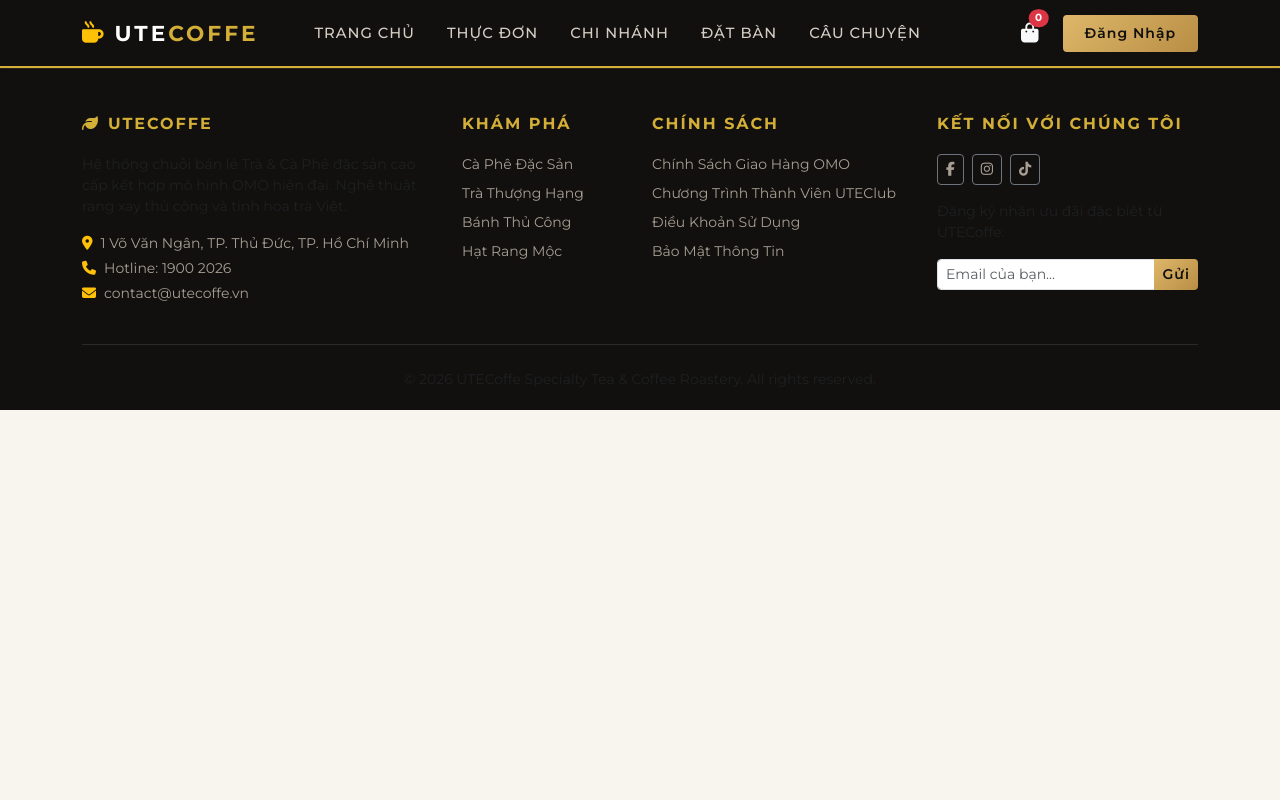
After one commit to JiaysTM17/UTECoffe, a Java web app: template src/main/webapp/WEB-INF/decorators/default.jsp in a window 1280 px wide. The commit adds this page. Run offline with Tomcat 11, a stand-in JSP engine, Linux system fonts and the light colour scheme; the template is opened without the code that fills it, so the values that code supplies are empty.

Commit message:
fix(web): resolve SiteMesh decorator prefix, CSRF login verification, and firewall dispatching

```diff
--- a/src/main/resources/application-local.properties
+++ b/src/main/resources/application-local.properties
@@ -12,3 +12,7 @@ spring.jpa.properties.hibernate.dialect=org.hibernate.dialect.H2Dialect
 spring.h2.console.enabled=true
 spring.h2.console.path=/h2-console
 spring.h2.console.settings.web-allow-others=true
+spring.sql.init.mode=never
+
+# Disable mail health indicator in local profile to ensure 200 UP health probe
+management.health.mail.enabled=false
--- a/src/main/resources/application.properties
+++ b/src/main/resources/application.properties
@@ -63,3 +63,6 @@ management.info.env.enabled=true
 info.app.name=UTECoffe Platform
 info.app.description=Specialty Tea & Coffee E-Commerce Web Platform
 info.app.version=1.0.0
+
+# Spring Security Filter Dispatcher Types (Prevent firewall rejection on internal JSP forward)
+spring.security.filter.dispatcher-types=request,async,error
--- /dev/null
+++ b/src/main/webapp/WEB-INF/decorators/default.jsp
@@ -0,0 +1,227 @@
+<%@ page contentType="text/html;charset=UTF-8" language="java" %>
+<%@ taglib prefix="c" uri="jakarta.tags.core" %>
+<!DOCTYPE html>
+<html lang="vi">
+<head>
+    <meta charset="UTF-8">
+    <meta name="viewport" content="width=device-width, initial-scale=1.0">
+    <title><sitemesh:write property='title'/> - UTECoffe Specialty Tea & Coffee</title>
+    <!-- Fonts -->
+    <link rel="preconnect" href="https://fonts.googleapis.com">
+    <link rel="preconnect" href="https://fonts.gstatic.com" crossorigin>
+    <link href="https://fonts.googleapis.com/css2?family=Montserrat:wght@300;400;500;600;700&display=swap" rel="stylesheet">
+    <!-- Bootstrap 5 CSS -->
+    <link href="https://cdn.jsdelivr.net/npm/bootstrap@5.3.3/dist/css/bootstrap.min.css" rel="stylesheet">
+    <!-- FontAwesome 6 -->
+    <link rel="stylesheet" href="https://cdnjs.cloudflare.com/ajax/libs/font-awesome/6.5.1/css/all.min.css">
+    <!-- Favicon -->
+    <link rel="icon" type="image/png" href="${pageContext.request.contextPath}/static/images/logo_icon.png">
+
+    <style>
+        :root {
+            --color-obsidian: #12100E;
+            --color-espresso: #221D1A;
+            --color-gold-primary: #D4AF37;
+            --color-gold-light: #EED59B;
+            --color-cream: #F8F5EE;
+            --color-sand: #EDE6D6;
+            --color-text-dark: #1F1D1B;
+            --color-text-muted: #7A7268;
+        }
+        body {
+            font-family: 'Montserrat', sans-serif;
+            background-color: var(--color-cream);
+            color: var(--color-text-dark);
+            min-height: 100vh;
+            display: flex;
+            flex-direction: column;
+        }
+        .navbar-utecoffe {
+            background-color: var(--color-obsidian);
+            border-bottom: 2px solid var(--color-gold-primary);
+            padding: 12px 0;
+        }
+        .navbar-brand-text {
+            color: #FFFFFF !important;
+            font-weight: 700;
+            letter-spacing: 3px;
+            font-size: 1.35rem;
+        }
+        .navbar-brand-text span {
+            color: var(--color-gold-primary);
+        }
+        .nav-link-custom {
+            color: #D6CEC5 !important;
+            font-weight: 500;
+            font-size: 0.92rem;
+            text-transform: uppercase;
+            letter-spacing: 1px;
+            padding: 8px 16px !important;
+            transition: all 0.3s ease;
+        }
+        .nav-link-custom:hover, .nav-link-custom.active {
+            color: var(--color-gold-primary) !important;
+        }
+        .btn-gold {
+            background: linear-gradient(135deg, #DEB76A, #B88E44);
+            color: #12100E;
+            font-weight: 600;
+            border: none;
+            padding: 8px 22px;
+            border-radius: 4px;
+            letter-spacing: 1px;
+            transition: all 0.3s ease;
+        }
+        .btn-gold:hover {
+            background: linear-gradient(135deg, #EED59B, #DEB76A);
+            color: #000000;
+            box-shadow: 0 4px 15px rgba(212, 175, 55, 0.3);
+        }
+        .footer-utecoffe {
+            background-color: var(--color-obsidian);
+            color: #A89F94;
+            border-top: 1px solid #2B2520;
+            margin-top: auto;
+            padding: 45px 0 20px;
+        }
+        .footer-utecoffe h5 {
+            color: var(--color-gold-primary);
+            font-size: 1rem;
+            font-weight: 700;
+            letter-spacing: 2px;
+            margin-bottom: 20px;
+        }
+        .footer-utecoffe a {
+            color: #A89F94;
+            text-decoration: none;
+            transition: color 0.2s;
+        }
+        .footer-utecoffe a:hover {
+            color: var(--color-gold-primary);
+        }
+    </style>
+    <sitemesh:write property='head'/>
+</head>
+<body>
+
+    <!-- Header Navigation -->
+    <nav class="navbar navbar-expand-lg navbar-dark navbar-utecoffe sticky-top shadow-sm">
+        <div class="container">
+            <a class="navbar-brand navbar-brand-text d-flex align-items-center" href="${pageContext.request.contextPath}/">
+                <i class="fa-solid fa-mug-hot text-warning me-2"></i>
+                UTE<span>COFFE</span>
+            </a>
+            <button class="navbar-toggler" type="button" data-bs-toggle="collapse" data-bs-target="#navbarContent">
+                <span class="navbar-toggler-icon"></span>
+            </button>
+            <div class="collapse navbar-collapse" id="navbarContent">
+                <ul class="navbar-nav me-auto mb-2 mb-lg-0 ms-lg-4">
+                    <li class="nav-item">
+                        <a class="nav-link nav-link-custom" href="${pageContext.request.contextPath}/">Trang Chủ</a>
+                    </li>
+                    <li class="nav-item">
+                        <a class="nav-link nav-link-custom" href="${pageContext.request.contextPath}/menu">Thực Đơn</a>
+                    </li>
+                    <li class="nav-item">
+                        <a class="nav-link nav-link-custom" href="${pageContext.request.contextPath}/stores">Chi Nhánh</a>
+                    </li>
+                    <li class="nav-item">
+                        <a class="nav-link nav-link-custom" href="${pageContext.request.contextPath}/reservation">Đặt Bàn</a>
+                    </li>
+                    <li class="nav-item">
+                        <a class="nav-link nav-link-custom" href="${pageContext.request.contextPath}/story">Câu Chuyện</a>
+                    </li>
+                </ul>
+                <div class="d-flex align-items-center gap-3">
+                    <a href="${pageContext.request.contextPath}/cart" class="position-relative text-light fs-5 me-2">
+                        <i class="fa-solid fa-bag-shopping"></i>
+                        <span id="cartCountBadge" class="position-absolute top-0 start-100 translate-middle badge rounded-pill bg-danger" style="font-size: 0.65rem;">
+                            0
+                        </span>
+                    </a>
+                    <c:choose>
+                        <c:when test="${not empty sessionScope.currentUser}">
+                            <div class="dropdown">
+                                <button class="btn btn-sm btn-outline-warning dropdown-toggle" type="button" data-bs-toggle="dropdown">
+                                    <i class="fa-regular fa-user me-1"></i> ${sessionScope.currentUser.fullName}
+                                </button>
+                                <ul class="dropdown-menu dropdown-menu-end dropdown-menu-dark">
+                                    <li><a class="dropdown-item" href="${pageContext.request.contextPath}/profile">Tài Khoản</a></li>
+                                    <li><a class="dropdown-item" href="${pageContext.request.contextPath}/orders/history">Lịch Sử Đơn Hàng</a></li>
+                                    <li><hr class="dropdown-divider"></li>
+                                    <li><a class="dropdown-item text-danger" href="${pageContext.request.contextPath}/auth/logout">Đăng Xuất</a></li>
+                                </ul>
+                            </div>
+                        </c:when>
+                        <c:otherwise>
+                            <a href="${pageContext.request.contextPath}/auth/login" class="btn btn-gold btn-sm">Đăng Nhập</a>
+                        </c:otherwise>
+                    </c:choose>
+                </div>
+            </div>
+        </div>
+    </nav>
+
+    <!-- Main Dynamic Body Content -->
+    <main class="flex-grow-1">
+        <sitemesh:write property='body'/>
+    </main>
+
+    <!-- Footer -->
+    <footer class="footer-utecoffe">
+        <div class="container">
+            <div class="row g-4">
+                <div class="col-lg-4 col-md-6">
+                    <h5 class="text-uppercase"><i class="fa-solid fa-leaf me-2"></i>UTECOFFE</h5>
+                    <p class="small text-muted mb-3">
+                        Hệ thống chuỗi bán lẻ Trà & Cà Phê đặc sản cao cấp kết hợp mô hình OMO hiện đại. Nghệ thuật rang xay thủ công và tinh hoa trà Việt.
+                    </p>
+                    <p class="small mb-1"><i class="fa-solid fa-location-dot me-2 text-warning"></i>1 Võ Văn Ngân, TP. Thủ Đức, TP. Hồ Chí Minh</p>
+                    <p class="small mb-1"><i class="fa-solid fa-phone me-2 text-warning"></i>Hotline: 1900 2026</p>
+                    <p class="small"><i class="fa-solid fa-envelope me-2 text-warning"></i>contact@utecoffe.vn</p>
+                </div>
+                <div class="col-lg-2 col-md-6">
+                    <h5 class="text-uppercase">Khám Phá</h5>
+                    <ul class="list-unstyled small">
+                        <li class="mb-2"><a href="${pageContext.request.contextPath}/menu?cat=coffee">Cà Phê Đặc Sản</a></li>
+                        <li class="mb-2"><a href="${pageContext.request.contextPath}/menu?cat=tea">Trà Thượng Hạng</a></li>
+                        <li class="mb-2"><a href="${pageContext.request.contextPath}/menu?cat=pastry">Bánh Thủ Công</a></li>
+                        <li class="mb-2"><a href="${pageContext.request.contextPath}/menu?cat=beans">Hạt Rang Mộc</a></li>
+                    </ul>
+                </div>
+                <div class="col-lg-3 col-md-6">
+                    <h5 class="text-uppercase">Chính Sách</h5>
+                    <ul class="list-unstyled small">
+                        <li class="mb-2"><a href="${pageContext.request.contextPath}/policy/delivery">Chính Sách Giao Hàng OMO</a></li>
+                        <li class="mb-2"><a href="${pageContext.request.contextPath}/policy/loyalty">Chương Trình Thành Viên UTEClub</a></li>
+                        <li class="mb-2"><a href="${pageContext.request.contextPath}/policy/terms">Điều Khoản Sử Dụng</a></li>
+                        <li class="mb-2"><a href="${pageContext.request.contextPath}/policy/privacy">Bảo Mật Thông Tin</a></li>
+                    </ul>
+                </div>
+                <div class="col-lg-3 col-md-6">
+                    <h5 class="text-uppercase">Kết Nối Với Chúng Tôi</h5>
+                    <div class="d-flex gap-2 mb-3">
+                        <a href="#" class="btn btn-outline-secondary btn-sm"><i class="fa-brands fa-facebook-f"></i></a>
+                        <a href="#" class="btn btn-outline-secondary btn-sm"><i class="fa-brands fa-instagram"></i></a>
+                        <a href="#" class="btn btn-outline-secondary btn-sm"><i class="fa-brands fa-tiktok"></i></a>
+                    </div>
+                    <p class="small text-muted">Đăng ký nhận ưu đãi đặc biệt từ UTECoffe:</p>
+                    <div class="input-group input-group-sm">
+                        <input type="email" class="form-control" placeholder="Email của bạn...">
+                        <button class="btn btn-gold" type="button">Gửi</button>
+                    </div>
+                </div>
+            </div>
+            <hr class="border-secondary my-4">
+            <div class="text-center small text-muted">
+                &copy; 2026 UTECoffe Specialty Tea & Coffee Roastery. All rights reserved.
+            </div>
+        </div>
+    </footer>
+
+    <!-- Bootstrap 5 Bundle JS -->
+    <script src="https://cdn.jsdelivr.net/npm/bootstrap@5.3.3/dist/js/bootstrap.bundle.min.js"></script>
+    <!-- jQuery 3.7.1 -->
+    <script src="https://code.jquery.com/jquery-3.7.1.min.js"></script>
+</body>
+</html>
--- a/src/main/webapp/WEB-INF/views/customer/login.jsp
+++ b/src/main/webapp/WEB-INF/views/customer/login.jsp
@@ -14,6 +14,7 @@
                 <div class="alert alert-danger small py-2">Sai email hoặc mật khẩu!</div>
             </c:if>
             <form action="${pageContext.request.contextPath}/auth/login-process" method="post">
+                <input type="hidden" name="${_csrf.parameterName}" value="${_csrf.token}"/>
                 <div class="mb-3">
                     <label class="form-label small fw-bold">Email hoặc Số điện thoại:</label>
                     <input type="text" name="username" class="form-control" placeholder="admin@utecoffe.vn" required>
```
Also changed, not shown: src/main/java/com/utecoffe/config/SiteMeshConfig.java (+6 -1 lines), src/main/java/com/utecoffe/security/SecurityConfig.java (+13 -1 lines), src/main/webapp/WEB-INF/decorators/admin.jsp (added, +61 -0 lines), src/main/webapp/WEB-INF/decorators/barista.jsp (added, +42 -0 lines).
